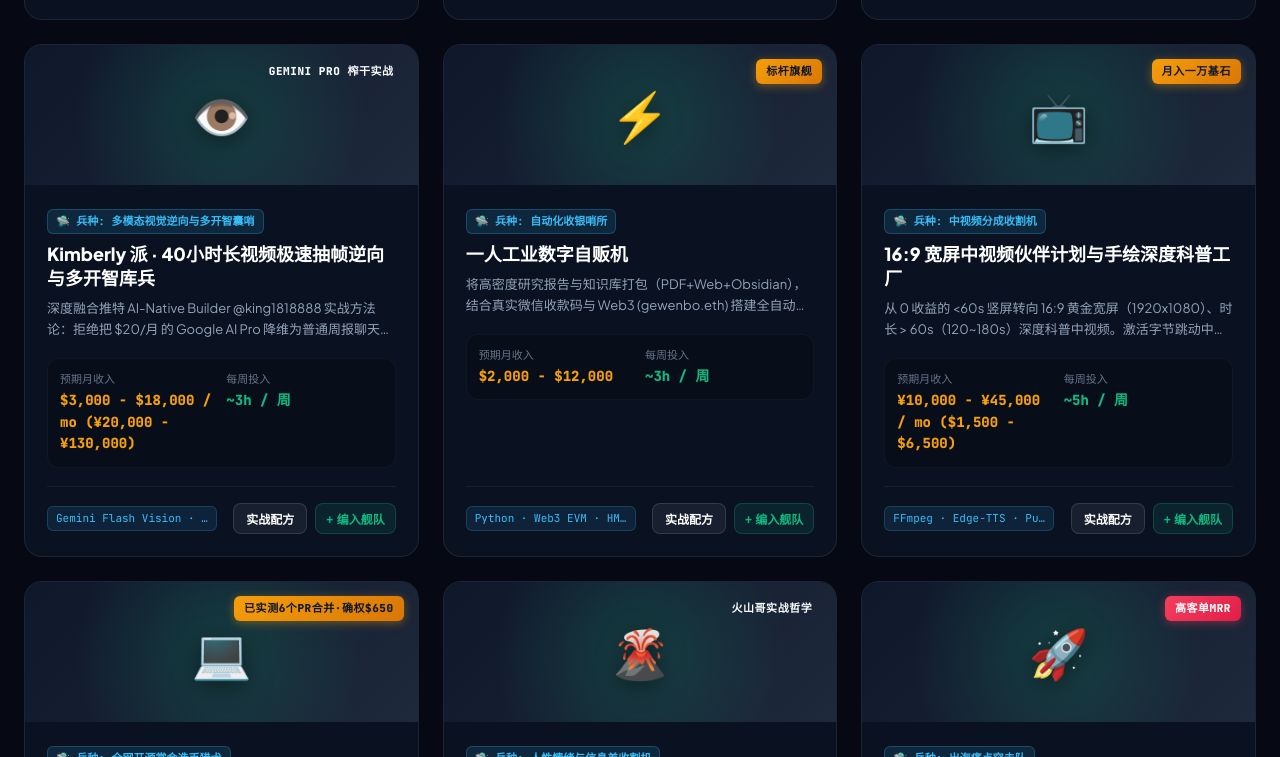
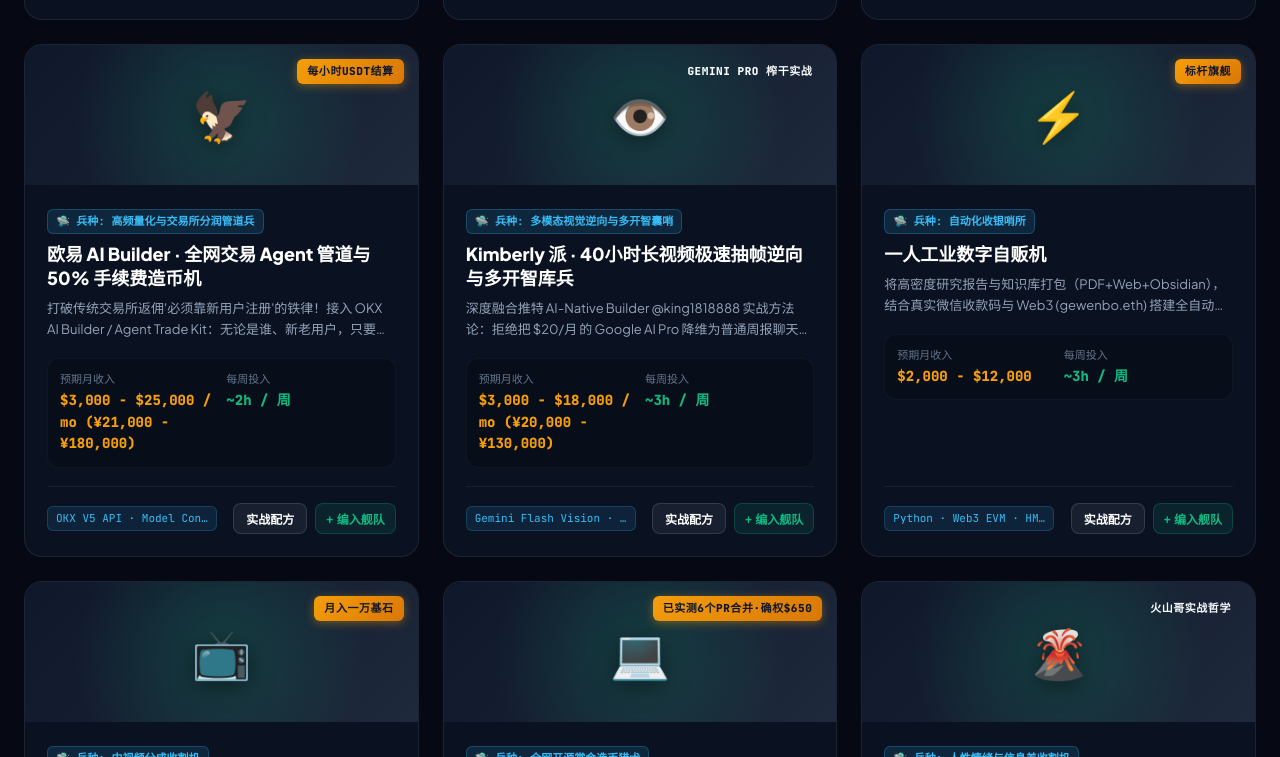
Before and after one commit to gewenbo888/ai-for-money, a plain HTML site: page index.html in a window 1280 px wide. Shown: the part 2136-2893 px from the top of the page. Drawn offline with Linux system fonts and the light colour scheme.

Commit message:
feat: add OKX AI Builder trading pipeline flagship recipe

```diff
--- a/index.html
+++ b/index.html
@@ -1829,6 +1829,33 @@
           { title: "链上结算与现实主权入账", desc: "PR 合并后自动在评论区声明 gewenbo.eth / 统一收款地址，直入个人硬件冷钱包或 Base 链，平台抽成 0%。" }
         ],
         pitfalls: "绝对禁止大面积重命名变量或无脑全量格式化；PR 描述必须严格声明所属 issue 与 Failure-Class，避免触发维护者垃圾邮件风控。"
+      },
+      {
+        id: "okx-ai-builder-agent",
+        title: "欧易 AI Builder · 全网交易 Agent 管道与 50% 手续费造币机",
+        fleetRole: "高频量化与交易所分润管道兵",
+        category: "web3",
+        difficulty: "low-code",
+        currency: "usd",
+        cycle: "daily",
+        badge: "flagship",
+        badgeText: "每小时USDT结算",
+        icon: "🦅",
+        desc: "打破传统交易所返佣'必须靠新用户注册'的铁律！接入 OKX AI Builder / Agent Trade Kit：无论是谁、新老用户，只要在你的 AI Agent、Claude MCP 插件、网格机器人或 Telegram 助手里做单，OKX 每小时自动把 35%~50% 的合格净手续费以 USDT 形式直接打入你的资金账户。自用降低 50% 交易磨损，开源白嫖全网量化交易流水！",
+        monthlyEst: "$3,000 - $25,000 / mo (¥21,000 - ¥180,000)",
+        minMonthlyUsd: 3000,
+        weeklyHours: 2,
+        hotScore: 99,
+        techStack: ["OKX V5 API", "Model Context Protocol (MCP)", "Spot Grid Bot", "USDT 每小时秒结", "Builder Tag 注入"],
+        demoUrl: "https://github.com/gewenbo888/okx-alpha-copilot",
+        modelDesc: "【双轮造血：自用降本 50% + 全网白嫖被动分润】基于 OKX 官方 V5 API 与 MCP 协议构建 AI 智能体交易节点。所有 API 下单请求强制植入专属 Builder Tag。一方面，自营网格套利机器人高频挂单吃基差，手续费自动拿回最高 50%；另一方面，通过开源 Claude/Cursor 插件与 Telegram 炒币机器人，全网交易员每完成一笔现货或合约交易，OKX 都会在后台毫秒级记录并将返佣每小时结算入账。",
+        sop: [
+          { title: "申请专属 Builder Code", desc: "前往 OKX AI Builder 申请页提交开箱即用的 Alpha Copilot 原型资料，1 个工作日下发专属 Tag 代码。" },
+          { title: "本地环境一键激活注入", desc: "克隆开源项目，在 .env 中填入你的 Builder Code，启动 MCP Server 或网格机器人。" },
+          { title: "公域技术矩阵精准分发", desc: "通过 Twitter (@TrustlessX) 及开发者社区分发一键配置脚本，吸引交易员将 MCP 插件挂入 Claude Desktop / Cursor。" },
+          { title: "全自动资金监控与对账", desc: "运行 npm run monitor，实时查看账户权益与每小时打入资金账户的 USDT 返佣流水。" }
+        ],
+        pitfalls: "必须确保每一次 place_order 请求均携带 tag 字段；自营网格交易需避开单边极端跳水行情，合理设置止损线。"
       },
       {
         id: "languo-short-drama",
```
